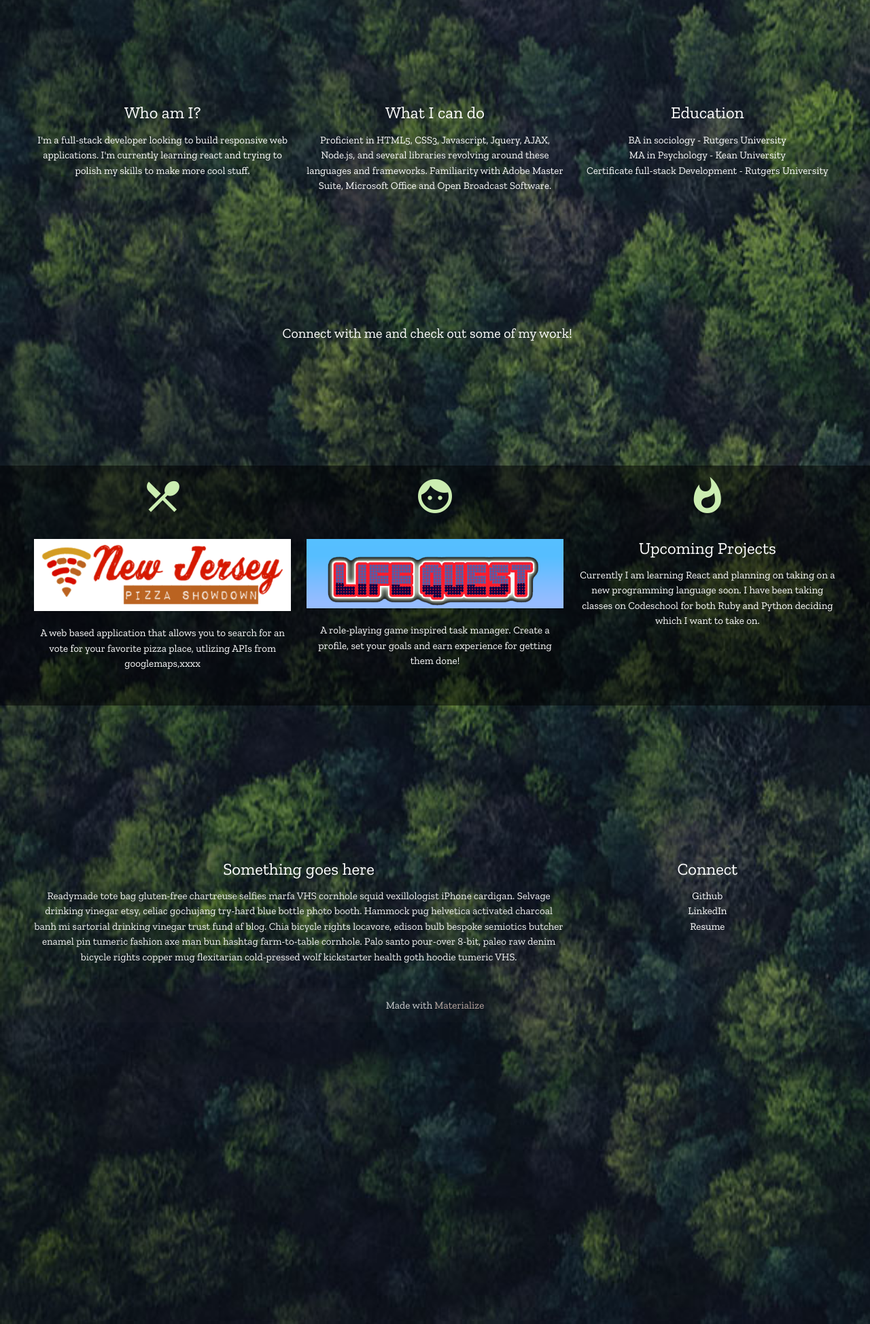
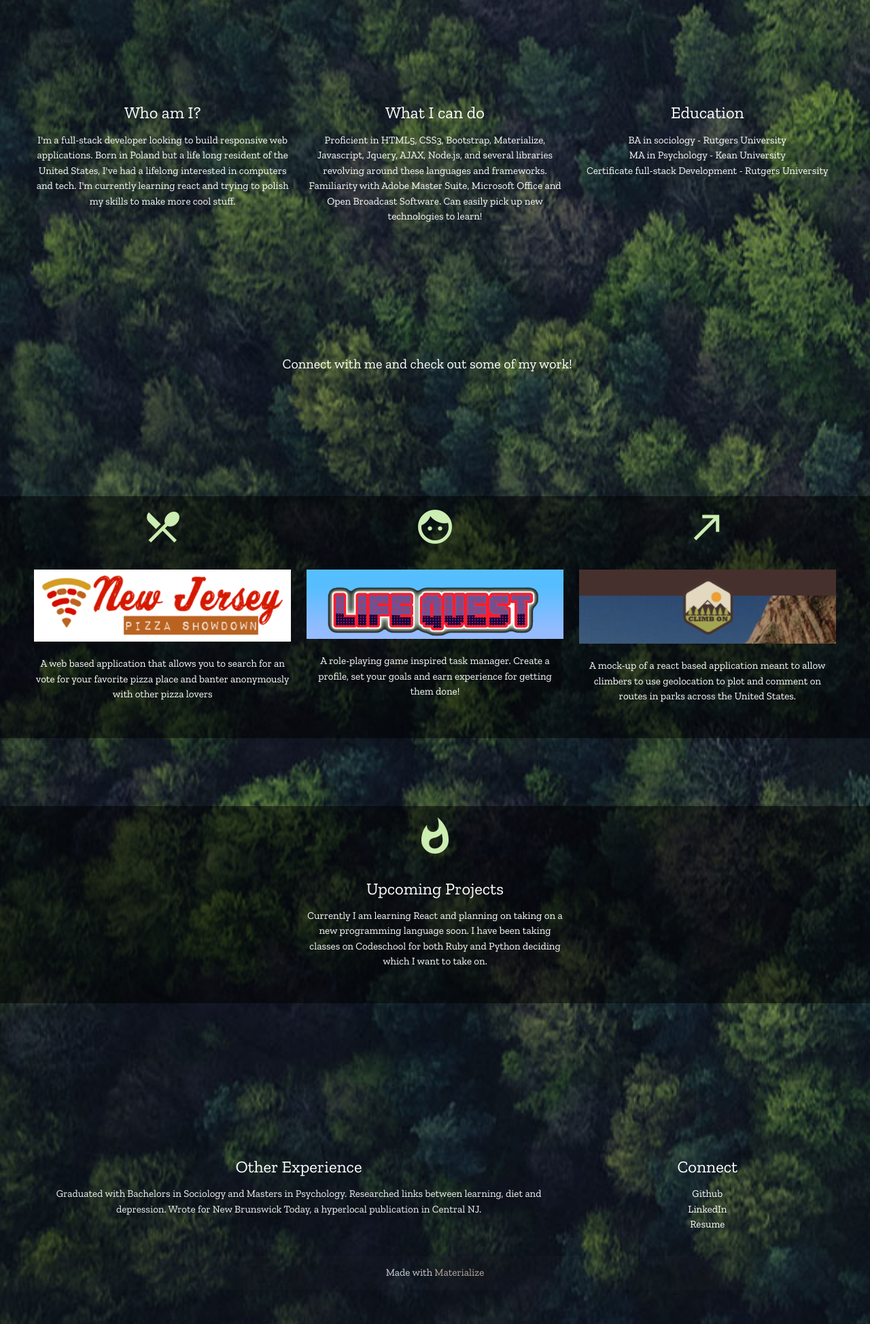
Before and after one commit to salszu/salszuPort, a PHP site: page / in a window 1280 px wide. Shown: the part 438-2386 px from the top of the page at 68% size. Run offline with PHP 8.4, Linux system fonts and the light colour scheme; some libraries are stand-ins or nearby versions; some web fonts are replaced.

Commit message:
added CO, fleshed out bios

```diff
--- a/assets/style.css
+++ b/assets/style.css
@@ -125,6 +125,14 @@
   margin-top: 50px;
   margin-bottom: 50px;
 }
+.projects2 {
+  background-color:rgba(0, 0, 0, 0.5);
+  width: 33%;
+  margin-left: 0px;
+  margin-right: 0px;
+  margin-top: 50px;
+  margin-bottom: 50px;
+}
 .container {
    width: 100%;
 
--- a/index.html
+++ b/index.html
@@ -52,7 +52,7 @@
             <h2 class="center brown-text"><i class="material-icons"></i></h2>
             <h5 class="center">Who am I?</h5>
 
-            <p class="light">I'm a full-stack developer looking to build responsive web applications. I'm currently learning react and trying to polish my skills to make more cool stuff.</p>
+            <p class="light">I'm a full-stack developer looking to build responsive web applications. Born in Poland but a life long resident of the United States, I've had a lifelong interested in computers and tech.  I'm currently learning react and trying to polish my skills to make more cool stuff.</p>
           </div>
         </div>
 
@@ -61,7 +61,7 @@
             <h2 class="center brown-text"><i class="material-icons"></i></h2>
             <h5 class="center">What I can do</h5>
 
-            <p class="light"> Proficient in HTML5, CSS3, Javascript, Jquery, AJAX, Node.js, and several libraries revolving around these languages and frameworks. Familiarity with Adobe Master Suite, Microsoft Office and Open Broadcast Software.
+            <p class="light"> Proficient in HTML5, CSS3, Bootstrap, Materialize, Javascript, Jquery, AJAX, Node.js, and several libraries revolving around these languages and frameworks. Familiarity with Adobe Master Suite, Microsoft Office and Open Broadcast Software. Can easily pick up new technologies to learn!
 </p>
           </div>
         </div>
@@ -115,11 +115,11 @@
             <div class="icon-block">
               <h2 class="center brown-text"><i class="material-icons medium">local_dining</i></h2>
               <span class="portText">
-              <a href="https://njpizzashowdown.herokuapp.com" target="_blank">
+              <a href="blank" target="_blank">
                 <img class="pizzaImg" src="assets/pics/njPizza.png"></img>
               </a>
             </span>
-              <p class="light">A web based application that allows you to search for an vote for your favorite pizza place, utlizing APIs from googlemaps,xxxx </p>
+              <p class="light">A web based application that allows you to search for an vote for your favorite pizza place and banter anonymously with other pizza lovers </p>
             </div>
           </div>
           <div class="col s12 m4">
@@ -135,11 +135,52 @@
           </div>
           <div class="col s12 m4">
             <div class="icon-block">
+              <h2 class="center brown-text"><i class="material-icons medium">call_made</i></h2>
+              <span class="portText">
+              <a href="https://lit-brook-28883.herokuapp.com/" target="_blank">
+                <img class="lifeImg" src="assets/pics/climbOn.png">
+              </a>
+            </span>
+              <p class="light"> A mock-up of a react based application meant to allow climbers to use geolocation to plot and comment on routes in parks across the United States.  </p>
+            </div>
+          </div>
+        </div>
+      </div>
+    </div>
+    <div class="container projects">
+      <div class="section">
+        <!--   showcase   -->
+        <div class="row">
+          <div class="col s12 m4">
+            <div class="icon-block">
+              <h2 class="center brown-text"><i class="material-icons medium"></i></h2>
+              <span class="portText">
+              <a href="" target="_blank">
+                <img class="pizzaImg" src=""></img>
+              </a>
+            </span>
+              <p class="light"></p>
+            </div>
+          </div>
+          <div class="col s12 m4">
+            <div class="icon-block">
               <h2 class="center brown-text"><i class="material-icons medium">whatshot</i></h2>
               <h5 class="center">Upcoming Projects</h5>
               <p class="light"> Currently I am learning React and planning on taking on a new programming language soon. I have been taking classes on Codeschool for both Ruby and Python deciding which I want to take on. </p>
             </div>
           </div>
+          <div class="col s12 m4">
+            <div class="icon-block">
+              <h2 class="center brown-text"><i class="material-icons medium"></i></h2>
+              <span class="portText">
+              <a href="" target="_blank">
+                <img class="lifeImg" src="">
+              </a>
+            </span>
+              <p class="light"> </p>
+            </div>
+          </div>
+
         </div>
       </div>
     </div>
@@ -148,10 +189,8 @@
       <div class="container">
         <div class="row">
           <div class="col l8 s12">
-            <h5 class="white-text">Something goes here</h5>
-            <p class="grey-text text-lighten-4">Readymade tote bag gluten-free chartreuse selfies marfa VHS cornhole squid vexillologist iPhone cardigan. Selvage drinking vinegar etsy, celiac gochujang try-hard blue bottle photo booth. Hammock pug helvetica activated charcoal banh mi sartorial
-              drinking vinegar trust fund af blog. Chia bicycle rights locavore, edison bulb bespoke semiotics butcher enamel pin tumeric fashion axe man bun hashtag farm-to-table cornhole. Palo santo pour-over 8-bit, paleo raw denim bicycle rights copper
-              mug flexitarian cold-pressed wolf kickstarter health goth hoodie tumeric VHS.</p>
+            <h5 class="white-text">Other Experience</h5>
+            <p class="grey-text text-lighten-4">Graduated with Bachelors in Sociology and Masters in Psychology. Researched links between learning, diet and depression. Wrote for New Brunswick Today, a hyperlocal publication in Central NJ.</p>
           </div>
           <div class="col l4 s12">
             <h5 class="white-text">Connect</h5>
```
Also changed, not shown: assets/pics/climbOn.png (added).
